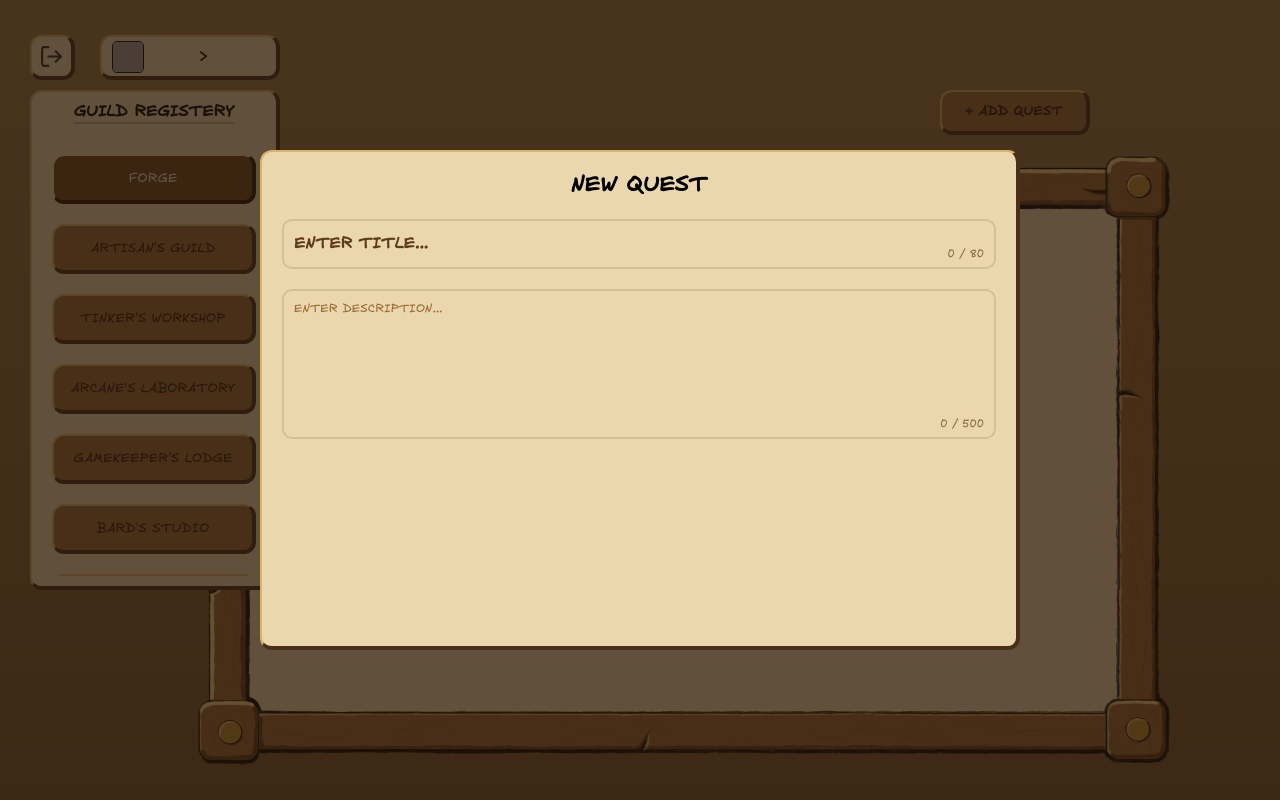
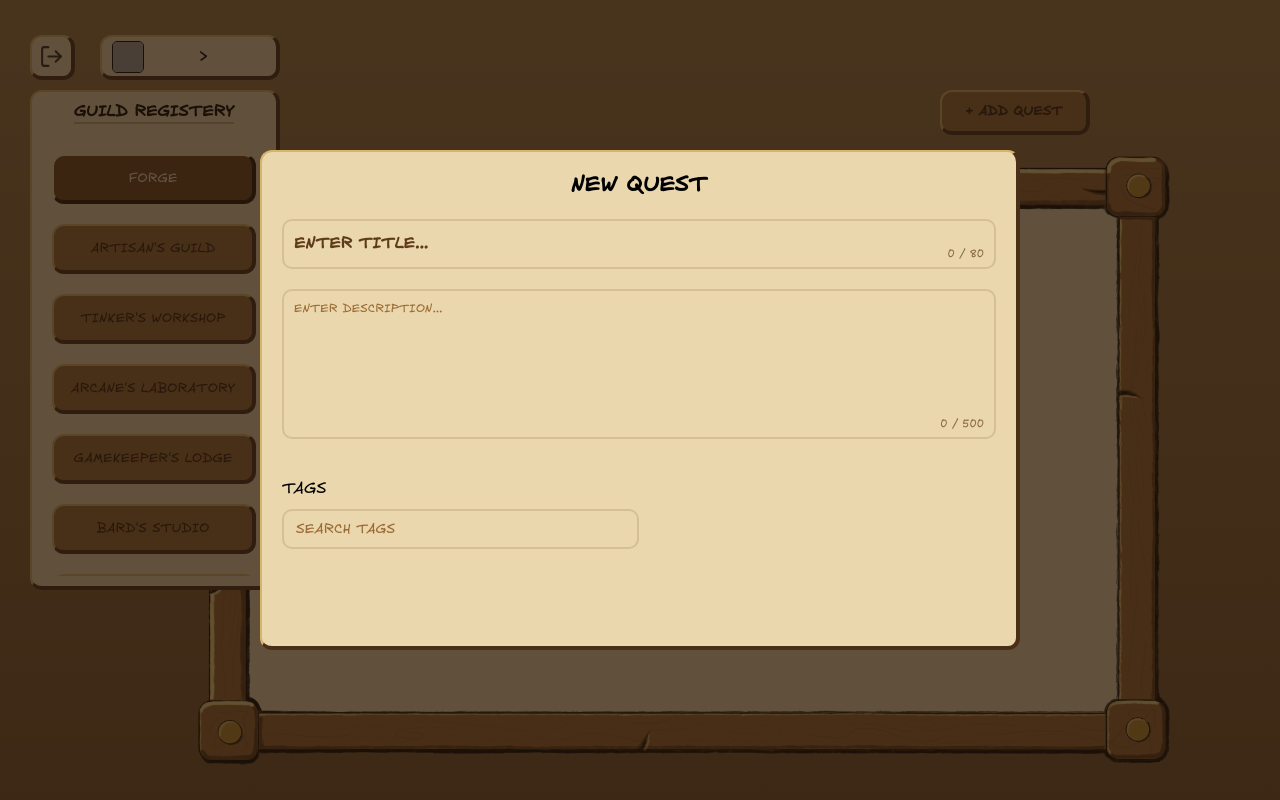
Before and after one commit to ECXNAIRE/GUILDHALL, a Flask app: page /main in a window 1280 px wide. Run offline with Flask 3, Linux system fonts and the light colour scheme; a user stored in the database is signed in; grey boxes are pictures that could not be loaded.

Commit message:
trying to add tags

```diff
--- a/templates/mainPage.html
+++ b/templates/mainPage.html
@@ -363,6 +363,59 @@
             font-size: 22px;
             font-weight: 1000;
         }
+
+        .tagBox {
+            width: 400px;
+        }
+
+        #tagSearch {
+            width: 50%;
+            height: 40px;
+            border: 2px solid #d1bb8ece;
+            border-radius: 10px;
+            background: transparent;
+            padding: 0 12px;
+            color: #5E3B1A;
+            font-size: 14px;
+        }
+
+        #tagSearch:focus {
+            outline: none;
+        }
+
+        #tagSearch::placeholder {
+            color: #9B6A32
+        }
+
+        #selectedTags {
+            display: flex;
+            gap: 8px;
+            flex-wrap: wrap;
+            margin-bottom: 10px;
+        }
+
+        .tag button {
+            background: none;
+            border: none;
+            color: white;
+            cursor: pointer;
+        }
+
+
+        #tag-suggestions {
+            display: flex;
+            flex-wrap: wrap;
+            gap: 8px;
+            margin-top: 10px;
+        }
+
+
+        .suggestion {
+            padding: 8px 14px;
+            border: 1px solid #555;
+            border-radius: 20px;
+            cursor: pointer;
+        }
     </style>
 </head>
 
@@ -421,8 +474,14 @@
                 maxlength="500"></textarea>
             <div id="descriptionCounter">0 / 500</div>
         </div>
-        <div id="tags"></div>
         <div id="difficultyLevel"></div>
+
+        <div id="tagBox">
+            <label>TAGS</label>
+            <div id="selectedTags"></div>
+            <input id="tagSearch" type="text" placeholder="SEARCH TAGS" ...>
+            <div id="tag-suggestions"></div>
+        </div>
     </div>
 
     <script type="module" src="../static//js/main.js"></script>
```
